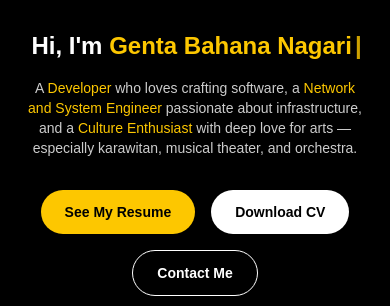
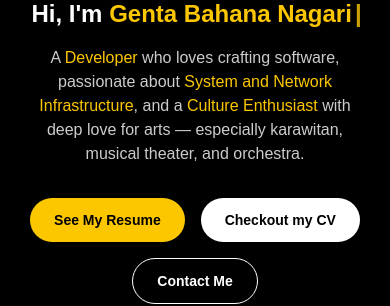
Before and after one commit to genta-bahana-nagari/portfolio-page, a Next.js app: page / in a window 390 px wide. Shown: the part 371-677 px from the top of the page. Built offline with nearby package versions, Linux system fonts and the light colour scheme; no server answers.

Commit message:
fix: change hero id to home

```diff
--- a/src/components/sections/hero.tsx
+++ b/src/components/sections/hero.tsx
@@ -5,10 +5,7 @@ import Image from "next/image";
 import { motion, AnimatePresence } from "framer-motion";
 import { Typewriter } from "react-simple-typewriter";
 
-const images = [
-  "/images/profile_1.jpg",
-  "/images/profile_2.jpg",
-];
+const images = ["/images/profile_1.jpg", "/images/profile_2.jpg"];
 
 export function Hero() {
   const [index, setIndex] = useState(0);
@@ -23,7 +20,7 @@ export function Hero() {
 
   return (
     <section
-      id="hero"
+      id="home"
       className="flex flex-col items-center justify-center min-h-screen px-6 bg-black text-white text-center"
     >
       <motion.div
@@ -33,7 +30,7 @@ export function Hero() {
         transition={{ duration: 1 }}
       >
         {/* Profile Image */}
-        <div className="relative w-48 h-48 md:w-64 md:h-64 rounded-full overflow-hidden shadow-xl shadow-black/40">
+        <div className="relative w-42 h-42 md:w-60 md:h-60 md:w-60 rounded-full overflow-hidden shadow-xl shadow-black/40">
           <AnimatePresence mode="wait">
             <motion.div
               key={index}
@@ -71,18 +68,12 @@ export function Hero() {
             </span>
           </h1>
 
-          <p className="mt-4 max-w-2xl mx-auto text-sm sm:text-base md:text-lg text-white/80">
+          <p className="mt-4 max-w-4xl mx-auto text-base sm:text-sm md:text-lg text-white/80">
             A <span className="text-yellow-400">Developer</span> who loves
-            crafting software, a{" "}
-            <span className="text-yellow-400">
-              Network and System Engineer
-            </span>{" "}
-            passionate about infrastructure, and a{" "}
-            <span className="text-yellow-400">
-              Culture Enthusiast
-            </span>{" "}
-            with deep love for arts — especially karawitan, musical theater,
-            and orchestra.
+            crafting software, passionate about <span className="text-yellow-400">System and Network Infrastructure</span>,{" "} and a{" "}
+            <span className="text-yellow-400">Culture Enthusiast</span> with
+            deep love for arts — especially karawitan, musical theater, and
+            orchestra.
           </p>
 
           {/* CTA Buttons */}
@@ -104,7 +95,7 @@ export function Hero() {
               whileTap={{ scale: 0.97 }}
               className="px-6 py-3 rounded-full text-sm font-semibold bg-white text-black hover:bg-gray-300 transition"
             >
-              Download CV
+              Checkout my CV
             </motion.a>
 
             <motion.a
```
